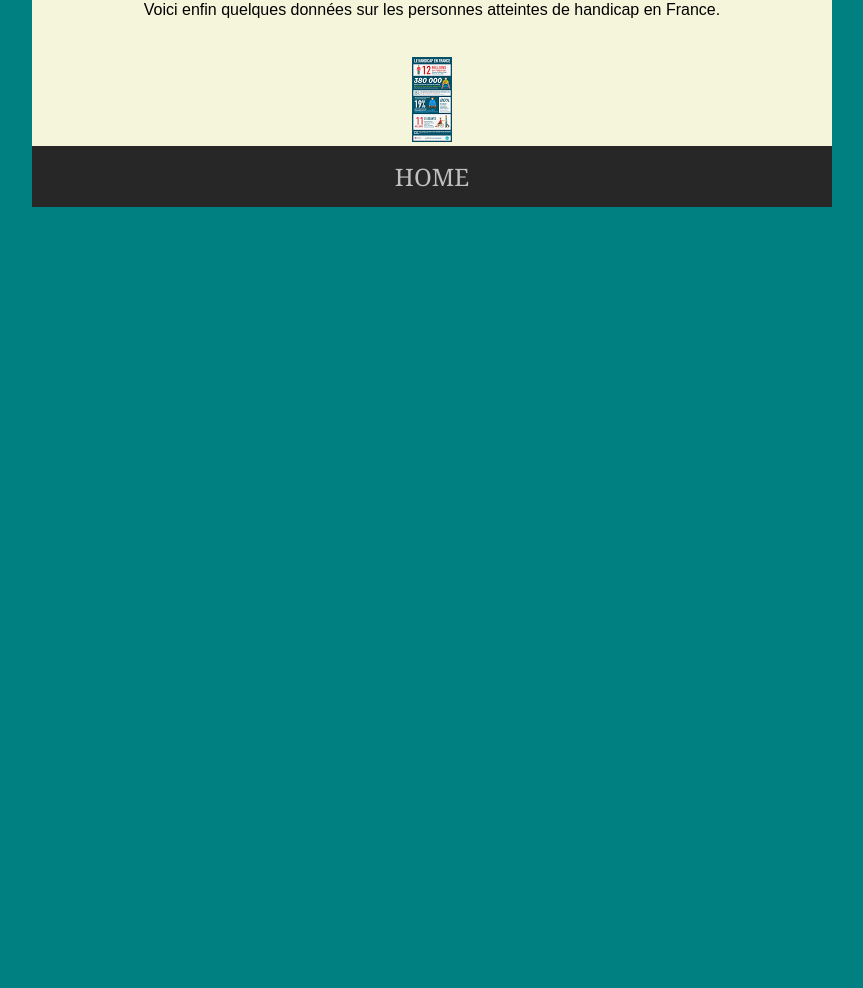
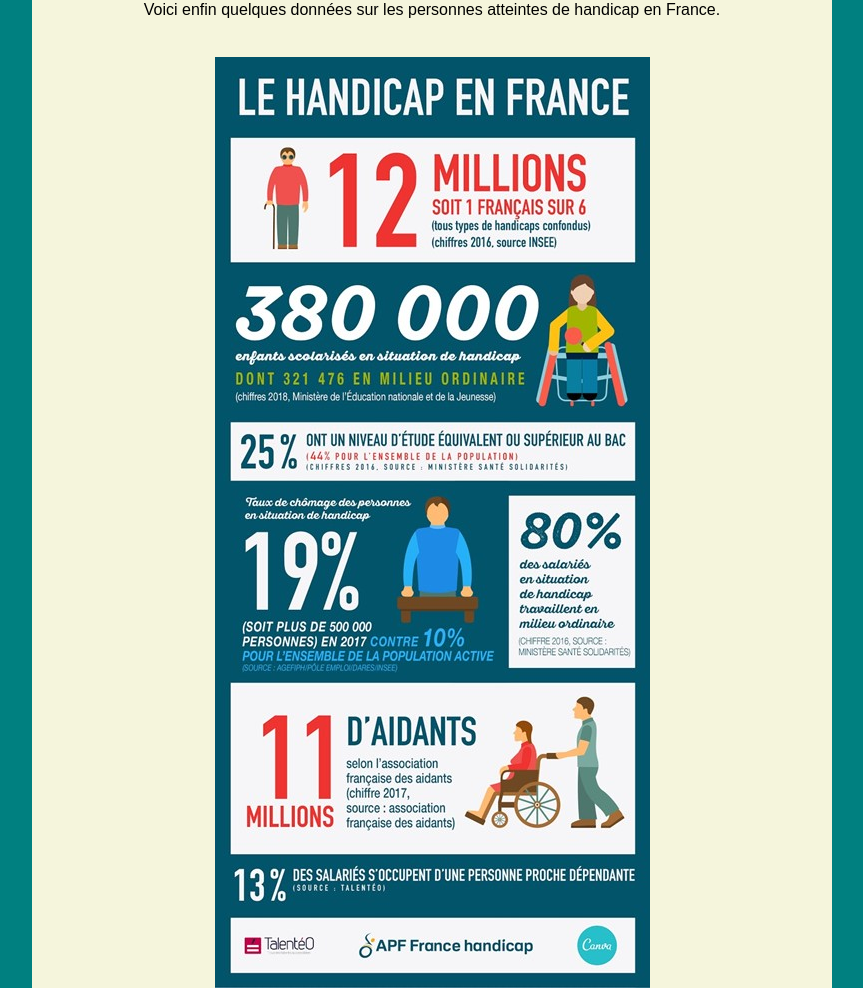
Before and after one commit to NatCulverhouse/EMC.github.io, a plain HTML site: page index4.html in a window 1280 px wide. Shown: the part 1218-2206 px from the top of the page, without its empty margins (208-1071 px from the left). Before the commit the page ends 1501 px from the top, so only its background shows below. Drawn offline with Linux system fonts and the light colour scheme.

Commit message:
img change

```diff
--- a/index4.html
+++ b/index4.html
@@ -33,7 +33,7 @@
                     <br>
                     Voici enfin quelques données sur les personnes atteintes de handicap en France.
                 </p>
-                <img class="stat" src="media/emc1.jpg">
+                <img src="media/Imgstat.jpg">
                 <br>
 
             <div class="navbar">
```
Also changed, not shown: index3.html (+1 -0 lines), media/Imgstat.jpg (added).
